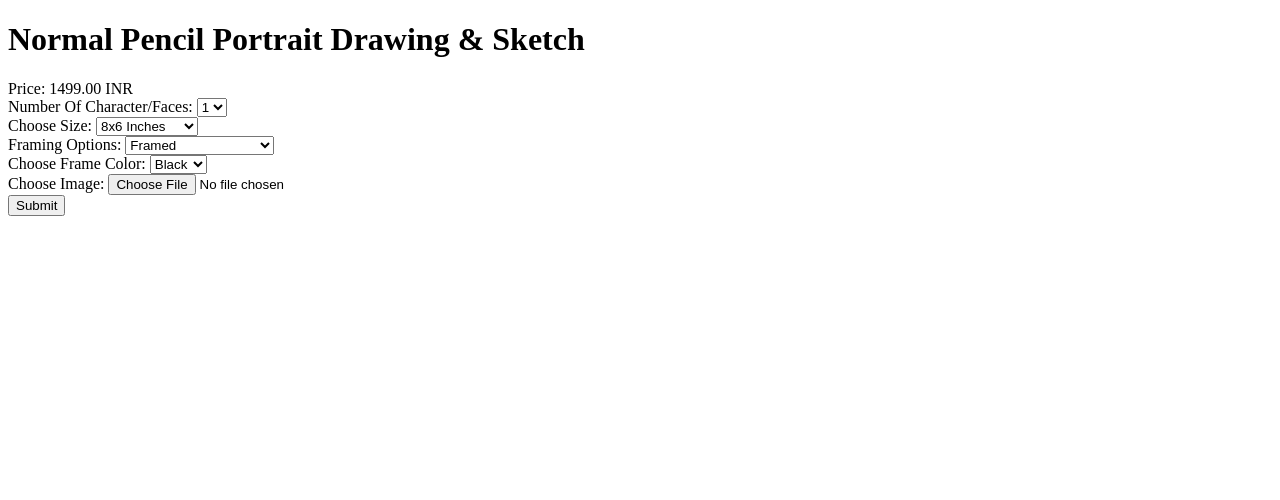
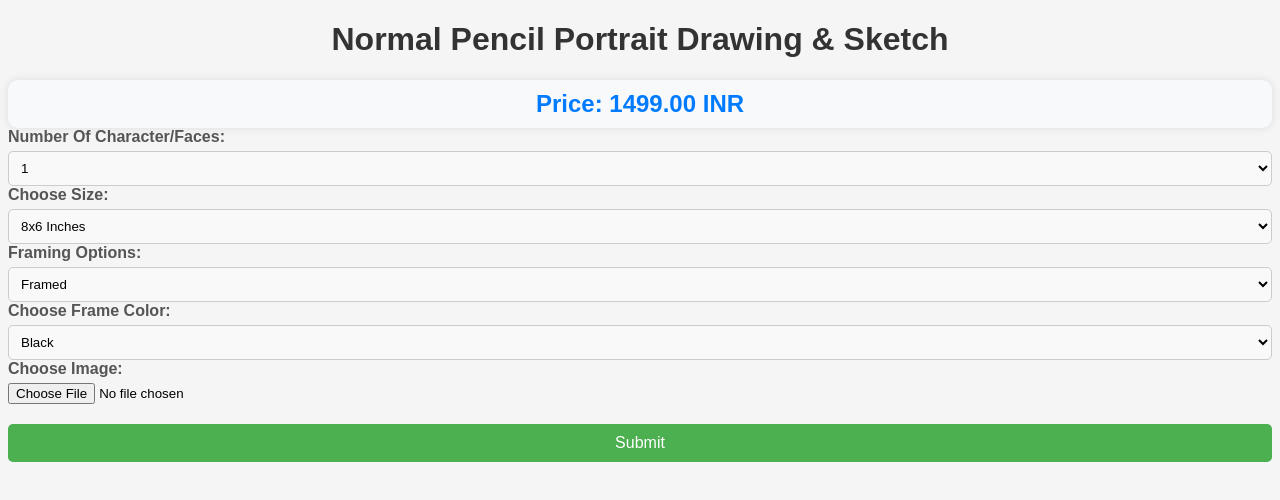
Before and after one commit to shakthinakkeeran7/shahiranart, a plain HTML site: page index.html in a window 1280 px wide. Drawn offline with Linux system fonts and the light colour scheme.

Commit message:
Initial commit

```diff
--- a/index.html
+++ b/index.html
@@ -4,9 +4,10 @@
     <meta charset="UTF-8" />
     <meta name="viewport" content="width=device-width, initial-scale=1.0" />
     <title>Product Form</title>
-    <script src="form.js"></script>
-    <link rel="stylesheet" href="styles.css">
-  </head>
+    <script src="https://raw.githubusercontent.com/shakthinakkeeran7/shahiranart/master/form.js"></script>
+     <link rel="stylesheet" href="https://raw.githubusercontent.com/shakthinakkeeran7/shahiranart/master/style.css">
+
+</head>
   <body>
     <h1 id="headline">Normal Pencil Portrait Drawing & Sketch</h1>
     <div id="price">Price: $1499.00</div>
--- a/style.css
+++ b/style.css
@@ -0,0 +1,66 @@
+
+      /* Premium form styles */
+      body {
+        font-family: Arial, sans-serif;
+        background-color: #f5f5f5;
+      }
+
+      .form-container {
+        max-width: 500px;
+        margin: 0 auto;
+        padding: 20px;
+        background-color: #fff;
+        border-radius: 10px;
+        box-shadow: 0 0 20px rgba(0, 0, 0, 0.1);
+      }
+
+      h1 {
+        text-align: center;
+        color: #333;
+      }
+
+      .product-options {
+        margin-bottom: 20px;
+      }
+
+      .product-option label {
+        display: block;
+        margin-bottom: 5px;
+        font-weight: bold;
+        color: #555;
+      }
+
+      .product-option select {
+        width: 100%;
+        padding: 8px;
+        border: 1px solid #ccc;
+        border-radius: 5px;
+        background-color: #f9f9f9;
+      }
+
+      button[type="submit"] {
+        display: block;
+        width: 100%;
+        padding: 10px;
+        border: none;
+        border-radius: 5px;
+        background-color: #4caf50;
+        color: white;
+        font-size: 16px;
+        cursor: pointer;
+      }
+
+      button[type="submit"]:hover {
+        background-color: #45a049;
+      }
+
+      #price {
+        font-size: 24px; /* Increase font size */
+        font-weight: bold; /* Make the text bold */
+        color: #007bff; /* Set text color to a vibrant blue */
+        text-align: center; /* Center-align the text */
+        padding: 10px; /* Add padding for better visual appearance */
+        border-radius: 10px; /* Add rounded corners */
+        background-color: #f8f9fa; /* Set a light background color */
+        box-shadow: 0 0 10px rgba(0, 0, 0, 0.1); /* Add a subtle shadow */
+      }
```
